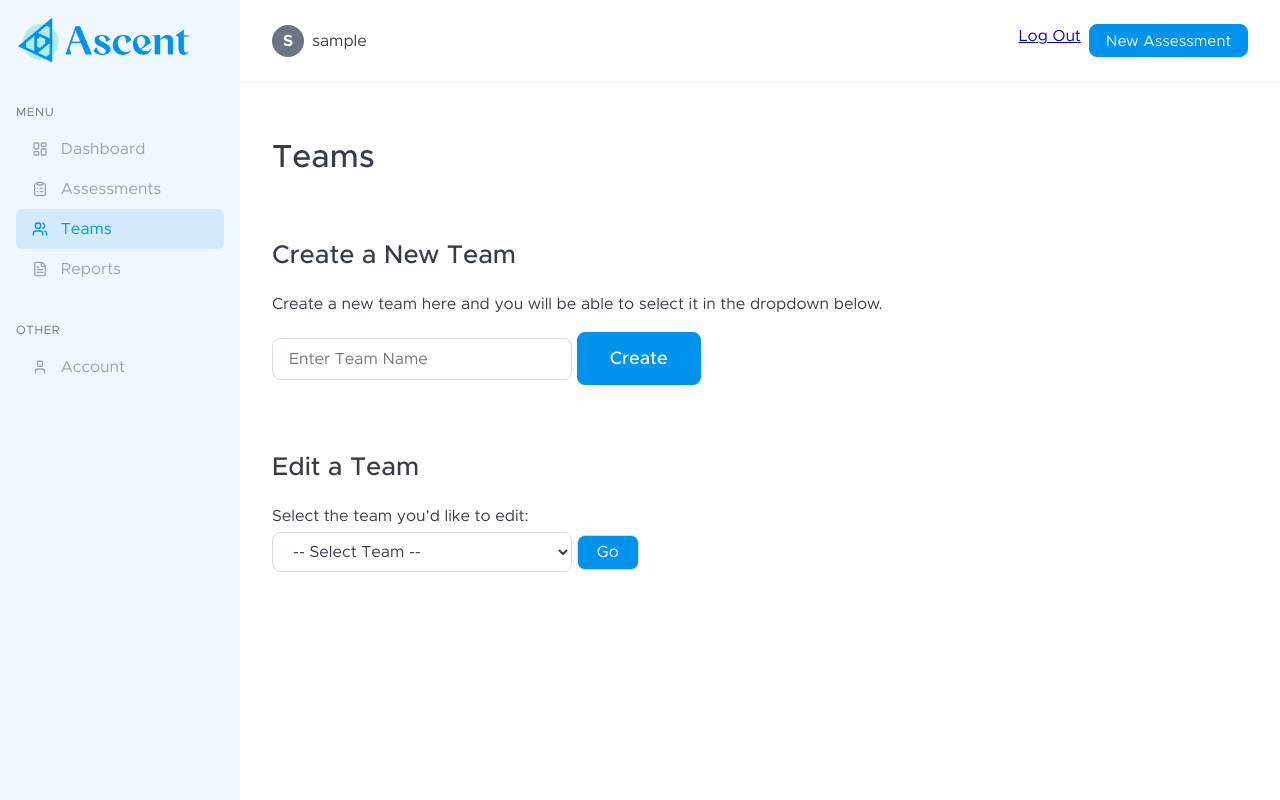
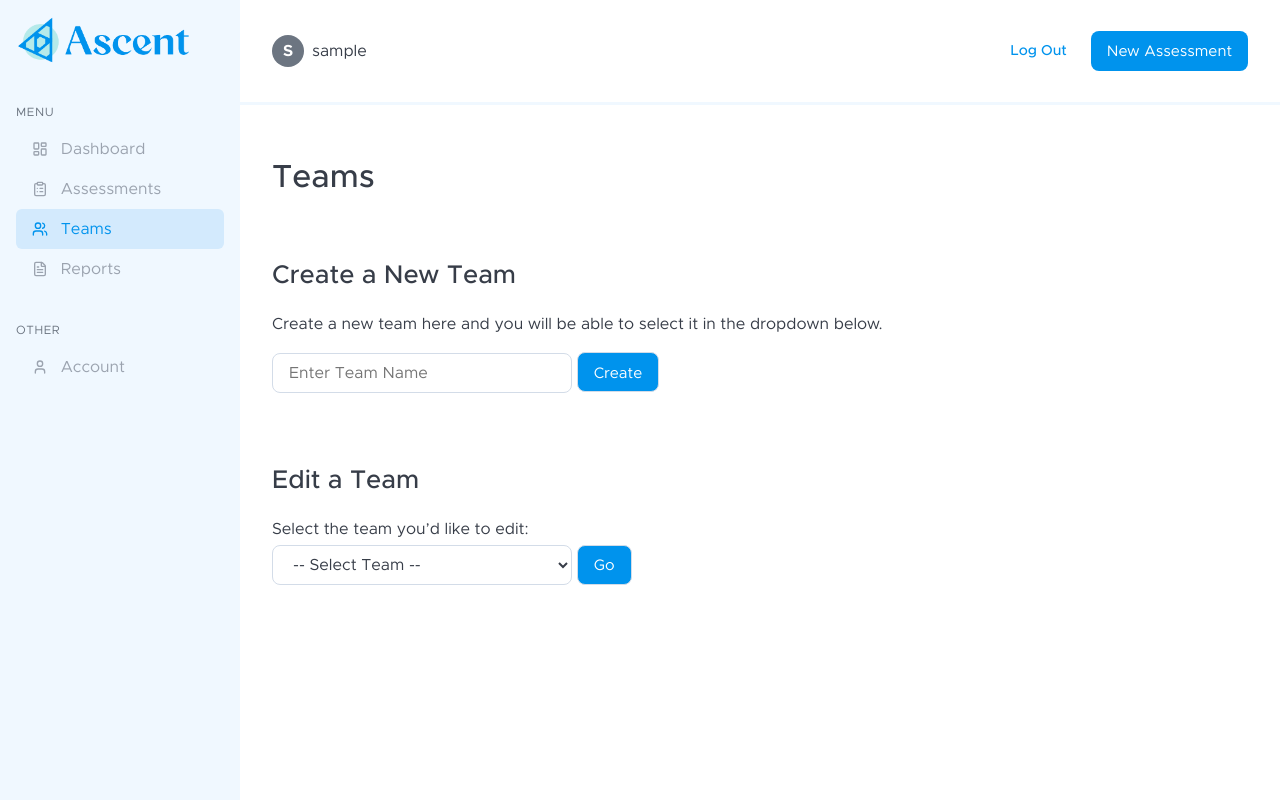
Before and after one commit to sae-br/ascent-assessment, a Django app: page /teams/ in a window 1280 px wide. Run offline with Django 5.2, Linux system fonts and the light colour scheme; the visitor is signed in with stand-in values (Sample User, id 1); data that the repository does not hold is empty.

Commit message:
Set buttons to inline-flex to centre text in all cases

```diff
--- a/apps/teams/templates/teams/overview.html
+++ b/apps/teams/templates/teams/overview.html
@@ -12,7 +12,6 @@
     <p>Create a new team here and you will be able to select it in the dropdown below.</p>
     <form method="post" class="team-create-form">
       {% csrf_token %}
-      <!-- TeamForm only has a single "name" field -->
       <input
         type="text"
         name="name"
@@ -20,7 +19,7 @@
         required
         class="team-input"
       >
-      <button type="submit" name="create_team" class="button--primary">
+      <button type="submit" name="create_team" class="button">
         Create
       </button>
     </form>
@@ -46,7 +45,7 @@
             >{{ t.name }}</option>
           {% endfor %}
         </select>
-        <button type="submit" name="edit_team">
+        <button type="submit" name="edit_team" class="button">
           Go
         </button>
       </div>
--- a/static/css/style.css
+++ b/static/css/style.css
@@ -24,6 +24,7 @@
   --form-border: 1px solid var(--border);
   --form-radius: var(--standard-border-radius);
   --form-spacing: 0.5rem;
+  --row-height: 2.5rem;
 }
 
 /* Reset box-sizing */
@@ -125,17 +126,20 @@ h3 {
 /* Buttons */
 
 .button {
-  display: inline-block;
+  display: inline-flex;           /* center label vertically */
+  align-items: center;
+  justify-content: center;
   cursor: pointer;
   border-radius: var(--standard-border-radius);
-  border: var(--border-width) solid var(--primary);
+  border-width: var(--border-width);
   background-color: var(--primary);
   color: var(--bg);
-  padding: 0.4em 1rem;
+  padding: 0.4rem 1rem;
   font-size: 0.95rem;
   font-family: inherit;
   line-height: normal;
   text-decoration: none;
+  min-height: var(--row-height);
 }
 .button:disabled,
 .button[aria-disabled="true"] {
@@ -341,17 +345,17 @@ h3 {
 
 .header-actions {
   display: flex;
-  align-items: right;
+  align-items: center;
+  justify-content: center;
   gap: 0.5rem;
 }
 
 .logout-link {
   color: var(--primary);
-  padding: 0.4em 1rem;
+  padding: 1rem;
   font-size: 0.9rem;
   font-weight: 500;
   text-decoration: none;
-  margin-right: 20px;
 }
 
 .logout-link:hover {
@@ -709,19 +713,34 @@ table caption {
 }
 
 input:not([type="button"]):not([type="reset"]):not([type="submit"]),
-textarea,
-select {
+textarea {
   font: inherit;
+  color: var(--text);
   padding: var(--form-padding);
   margin-bottom: var(--form-spacing);
   border: var(--form-border);
   border-radius: var(--form-radius);
   background: var(--bg);
-  color: var(--text);
   box-shadow: none;
   display: inline-block;
   width: 300px;
   max-width: 100%;
+  height: var(--row-height);
+}
+
+select {
+  font: inherit;
+  font-size: 16px;
+  color: var(--text);
+  border: var(--form-border);
+  border-radius: var(--form-radius);
+  background: var(--bg);
+  padding: var(--form-padding);
+  margin-bottom: var(--form-spacing);
+  display: inline-block;
+  width: 300px;
+  max-width: 100%;
+  height: var(--row-height);
 }
 
 button,
@@ -733,7 +752,7 @@ input[type="reset"] {
   border-radius: var(--form-radius);
   background: var(--primary);
   color: var(--accent-text);
-  padding: 0.4em 1.2rem;
+  padding: var(--form-padding);
   line-height: normal;
   text-decoration: none;
   display: inline-block;
--- a/templates/includes/header.html
+++ b/templates/includes/header.html
@@ -7,7 +7,7 @@
       <span>{{ request.user.username }}</span>
     </div>
     <div class="header-actions">
-      <a href="{% url 'accounts:logout' %}" class="text-button">Log Out</a>
+      <a href="{% url 'accounts:logout' %}" class="logout-link">Log Out</a>
       <a href="{% url 'new_assessment' %}" class="button">New Assessment</a>
     </div>
   {% endif %}
```
